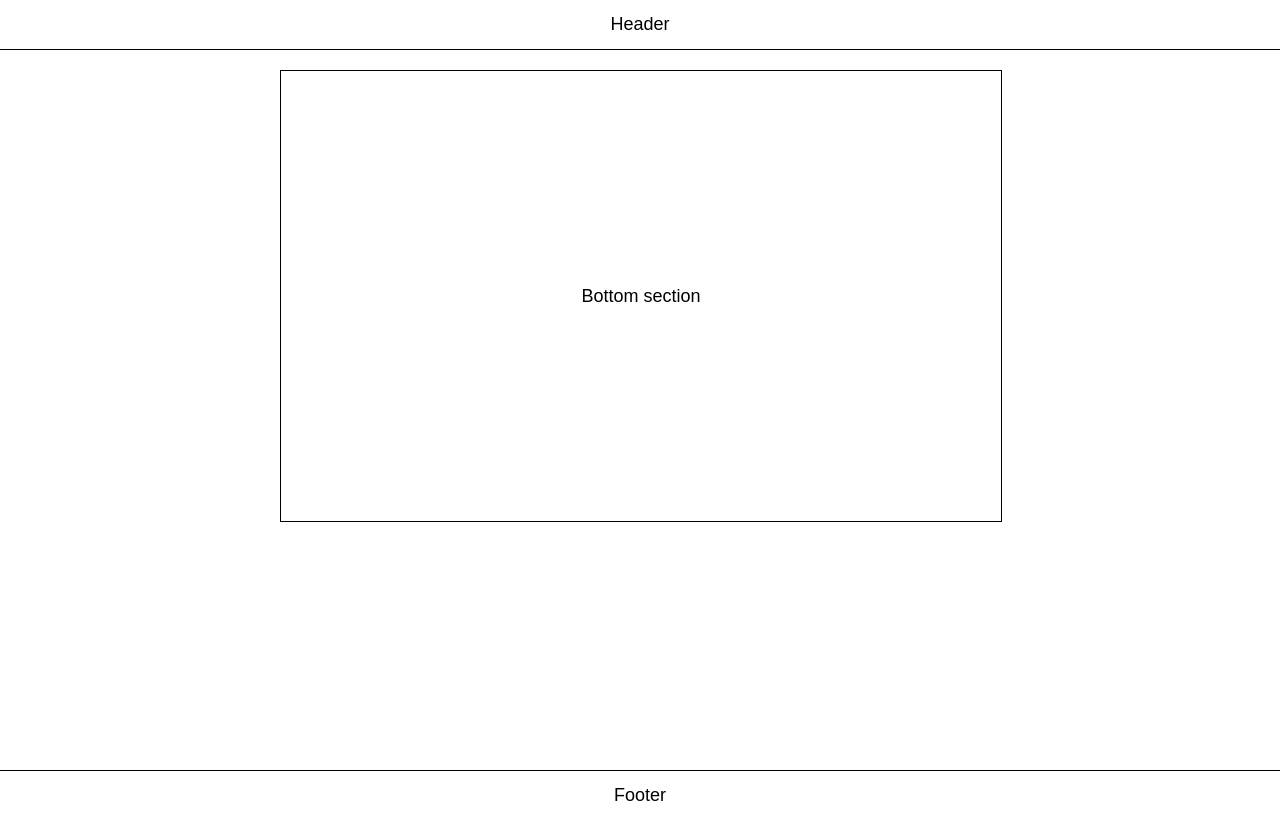
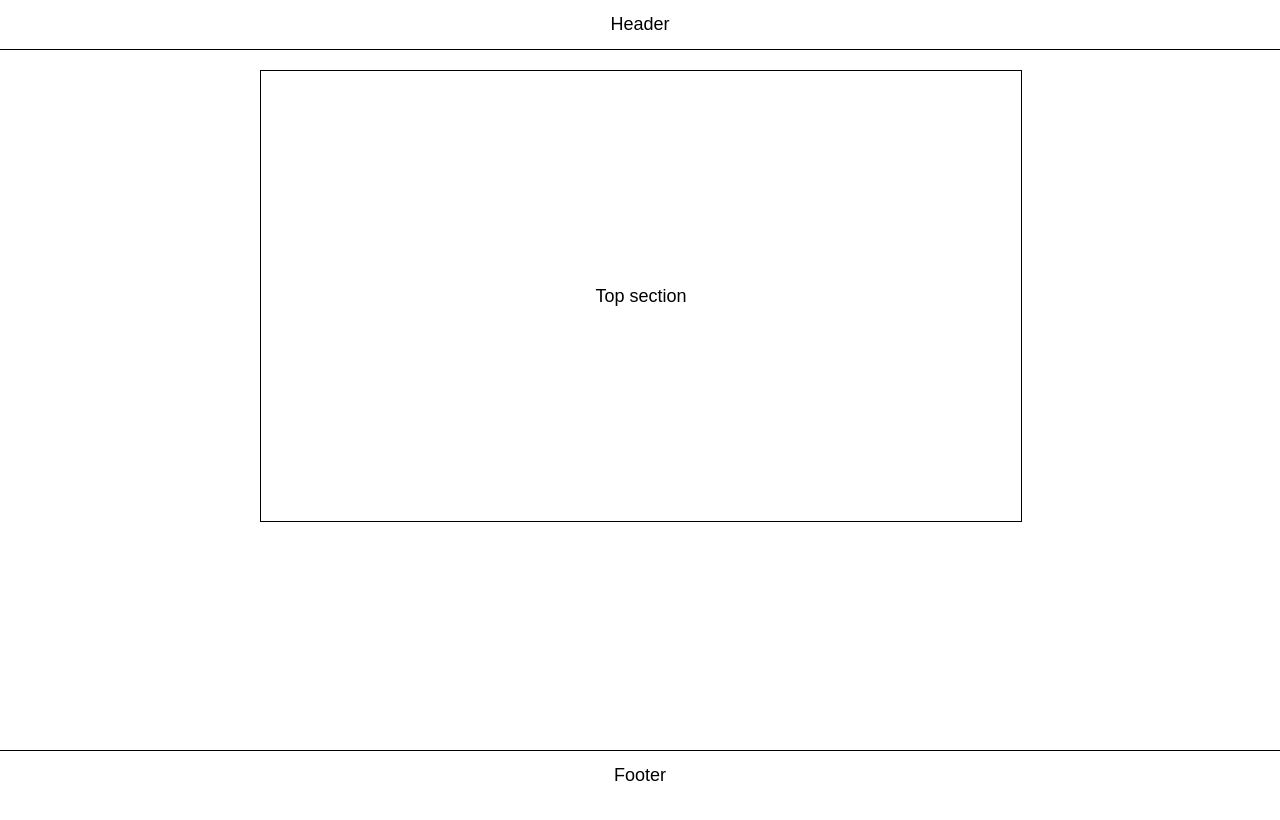
Before and after one commit to ooloo-io/github-flow-flachica, a website: page src/index.html in a window 1280 px wide. Drawn offline with nearby package versions, Linux system fonts and the light colour scheme.

Commit message:
Top Section (#6)
* Add top section

* Style top section

```diff
--- a/src/index.html
+++ b/src/index.html
@@ -4,8 +4,8 @@
 <head>
   <meta charset="utf-8">
 
-  <title>GitHub Flow Course</title>
-  <meta name="description" content="GitHub Flow Course">
+  <title>GitHub Pull Request Flow Course</title>
+  <meta name="description" content="GitHub Pull Request Flow Course">
   <meta name="author" content="Johannes Kettmann">
 
   <link rel="stylesheet" href="https://cdnjs.cloudflare.com/ajax/libs/normalize/8.0.1/normalize.min.css">
@@ -18,7 +18,7 @@
   </header>
   <main class="content">
     <section class="section">
-        Bottom section
+      Top section
     </section>
   </main>
   <footer class="footer">
--- a/src/styles.css
+++ b/src/styles.css
@@ -20,16 +20,16 @@ body {
 }
 
 .content {
-  min-height: calc(100vh - 100px);
-  width: 720px;
+  min-height: calc(100vh - 140px);
+  width: 760px;
   max-width: 100%;
   margin: auto;
+  padding: 20px;
 }
 
 .section {
   height: 450px;
   width: 100%;
-  margin-top: 20px;
   display: flex;
   justify-content: center;
   align-items: center;
```
Lines whose indentation alone changed are shown as unchanged.
